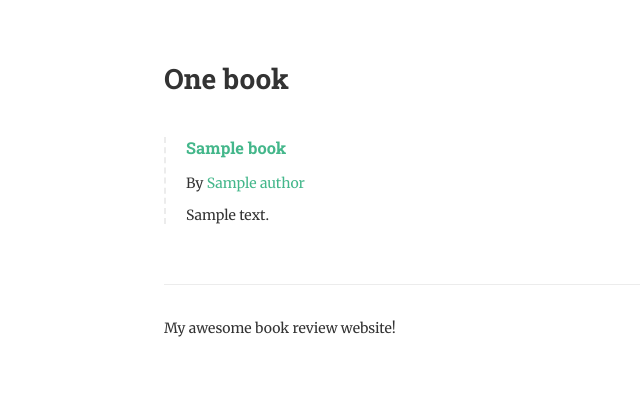
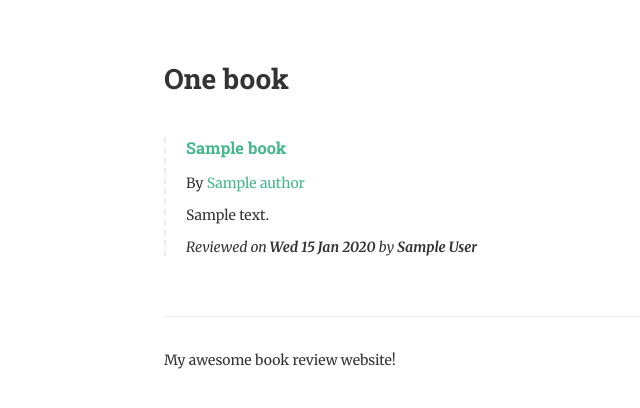
Before and after one commit to jlamb85/readit, a Django app: page / in a window 1280 px wide. Shown: the part 190-598 px from the top of the page, without its empty margins (26-666 px from the left). Run offline with Django 3.2, Linux system fonts and the light colour scheme; tables that the repository leaves empty hold one stand-in row (values such as "Sample post").

Commit message:
Add reviewed_by field to Book

```diff
--- a/books/admin.py
+++ b/books/admin.py
@@ -4,7 +4,7 @@ from .models import Book, Author
 class BookAdmin(admin.ModelAdmin):
     fieldsets = [
         ("Book Details", {"fields": ["title", "authors"]}),
-        ("Review", {"fields": ["is_favorite", "review", "date_reviewed"]})
+        ("Review", {"fields": ["is_favorite", "review", "reviewed_by", "date_reviewed"]})
     ]
     readonly_fields = ("date_reviewed",)
 
--- a/books/forms.py
+++ b/books/forms.py
@@ -25,4 +25,4 @@ class ReviewForm(forms.Form):
 class BookForm(forms.ModelForm):
     class Meta:
         model = Book
-        fields = ['title', 'authors',]
+        fields = ['title', 'authors', 'reviewed_by',]
--- a/books/models.py
+++ b/books/models.py
@@ -1,12 +1,14 @@
 from django.db import models
 from django.utils.timezone import now
 from django.core.urlresolvers import reverse
+from django.contrib.auth.models import User
 
 # Create your models here.
 class Book(models.Model):
     title = models.CharField(max_length=150)
     authors = models.ManyToManyField('Author', related_name='books')
     review = models.TextField(blank=True, null=True)
+    reviewed_by = models.ForeignKey(User, blank=True, null=True, related_name='reviews')
     date_reviewed = models.DateTimeField(blank=True, null=True)
     is_favorite = models.BooleanField(default=False, verbose_name='Favorite?')
 
--- a/books/templates/author.html
+++ b/books/templates/author.html
@@ -9,6 +9,12 @@
 				{% if book.is_favourite %}<p class="highlight">favourite</p>{% endif %}
 				<p>{{ book.review|linebreaks }}</p>
 			</div>
+			<p class="meta">
+				Reviewed on <strong>{{ book.date_reviewed|date:"D d M Y" }}</strong>
+				{% if book.reviewed_by %}
+					by <strong>{{ book.reviewed_by.get_full_name|default:book.reviewed_by.username }}</strong>
+				{% endif %}
+			</p>
 		{% endif %}
 	{% endfor %}
 {% endblock %}
--- a/books/templates/book-detail.html
+++ b/books/templates/book-detail.html
@@ -3,4 +3,10 @@
 	<p>By {% for author in book.authors.all %}<a href="{% url 'author-detail' author.pk %}">{{ author.name }}</a>{% endfor %}</p>
 	{% if book.is_favourite %}<p class="highlight">favourite</p>{% endif %}
 	<p>{{ book.review|linebreaks }}</p>
+	<p class="meta">
+		Reviewed on <strong>{{ book.date_reviewed|date:"D d M Y" }}</strong>
+		{% if book.reviewed_by %}
+			by <strong>{{ book.reviewed_by.get_full_name|default:book.reviewed_by.username }}</strong>
+		{% endif %}
+	</p>
 </div>
--- a/books/views.py
+++ b/books/views.py
@@ -91,6 +91,7 @@ def review_book(request, pk):
         if form.is_valid():
             book.is_favourite = form.cleaned_data['is_favourite']
             book.review = form.cleaned_data['review']
+            book.reviewed_by = request.user
             book.save()
 
             return redirect('review-books')
```
Also changed, not shown: books/templates/list-to-review.html (+19 -1 lines), books/migrations/0001_initial.py (added).
